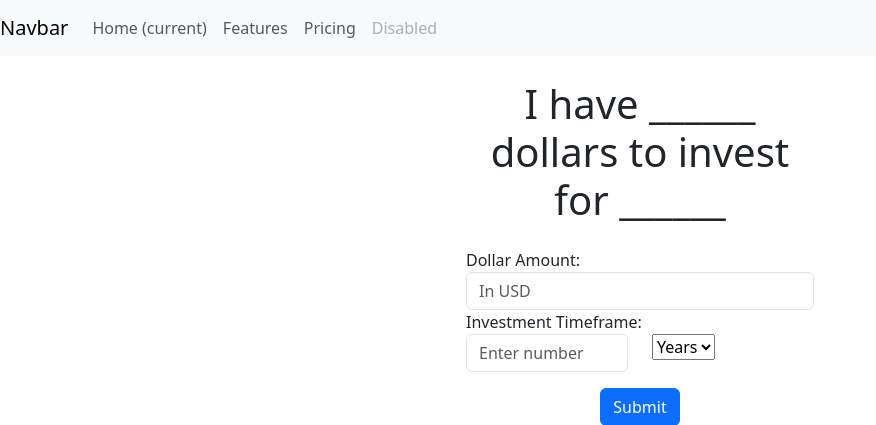
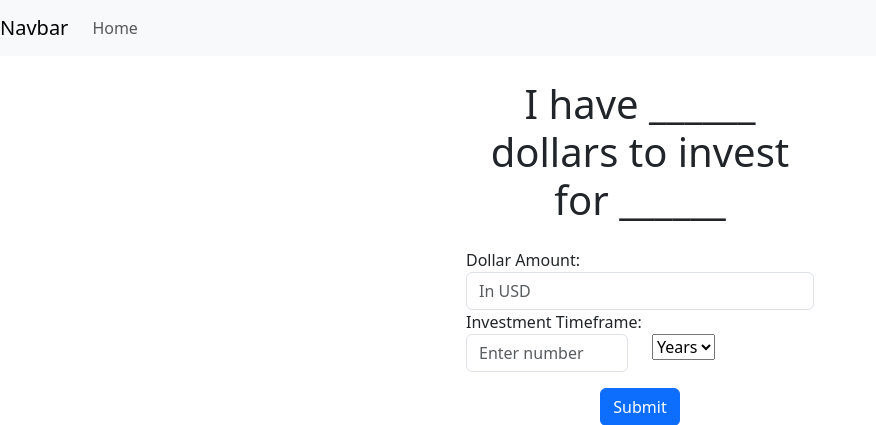
Before and after one commit to WalterHansWong/metaphor-personal-financial-advisor, a Flask app: page / in a window 1280 px wide. Shown: the top 425 px of the page, without its empty margins (0-876 px from the left). Run offline with Flask 3, Linux system fonts and the light colour scheme.

Commit message:
Cleaned up Navbar so Home redirects to index

```diff
--- a/app/templates/base.html
+++ b/app/templates/base.html
@@ -3,32 +3,22 @@
   <head>
     <!-- Required meta tags -->
     <meta charset="utf-8">
-    <meta name="viewport" content="width=device-width, initial-scale=1,
-shrink-to-fit=no">
+    <meta name="viewport" content="width=device-width, initial-scale=1, shrink-to-fit=no">
     <!-- Bootstrap CSS -->
     <link href="https://cdn.jsdelivr.net/npm/bootstrap@5.3.0/dist/css/bootstrap.min.css" rel="stylesheet">
     <title>{{ title }}</title>
   </head>
   <body>
     <nav class="navbar navbar-expand-lg navbar-light bg-light">
-      <a class="navbar-brand" href="#">Navbar</a>
+      <a class="navbar-brand" href="{{ url_for('index') }}">Navbar</a>
       <button class="navbar-toggler" type="button" data-toggle="collapse" data-target="#navbarNav" aria-controls="navbarNav" aria-expanded="false" aria-label="Toggle navigation">
         <span class="navbar-toggler-icon"></span>
       </button>
       <div class="collapse navbar-collapse" id="navbarNav">
         <ul class="navbar-nav">
           <li class="nav-item active">
-            <a class="nav-link" href="#">Home <span class="sr-only">(current)</span>
+            <a class="nav-link" href="{{ url_for('index') }}">Home
             </a>
-          </li>
-          <li class="nav-item">
-            <a class="nav-link" href="#">Features</a>
-          </li>
-          <li class="nav-item">
-            <a class="nav-link" href="#">Pricing</a>
-          </li>
-          <li class="nav-item">
-            <a class="nav-link disabled" href="#" tabindex="-1" aria-disabled="true">Disabled</a>
           </li>
         </ul>
       </div>
```
